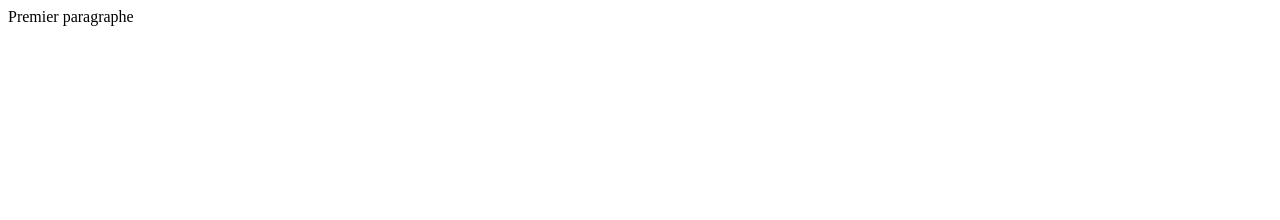
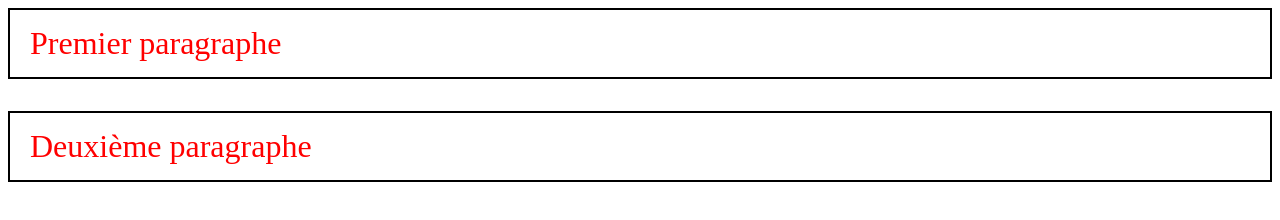
Before and after one commit to julebbb/Defi-git, a plain HTML site: page index.html in a window 1280 px wide. Drawn offline with Linux system fonts and the light colour scheme.

Commit message:
ajout du css et ajout d'un paragraphe plus css dans l'index.html

```diff
--- a/index.html
+++ b/index.html
@@ -4,10 +4,11 @@
 	<meta name="viewport" content="width=device-width, initial-scale=1.0">
 	<meta http-equiv="X-UA-Compatible" content="ie=edge">
 	<title>Défi Git 4</title>
+	<link rel="stylesheet" href="style.css">
 </head>
 <body>
 
 	<p>Premier paragraphe</p>
-
+	<p>Deuxième paragraphe</p>
 </body>
 </html>
--- /dev/null
+++ b/style.css
@@ -0,0 +1,6 @@
+p {
+	border: 2px solid black;
+	padding: 15px 20px;
+	color: red;
+	font-size: 2em;
+}
```
